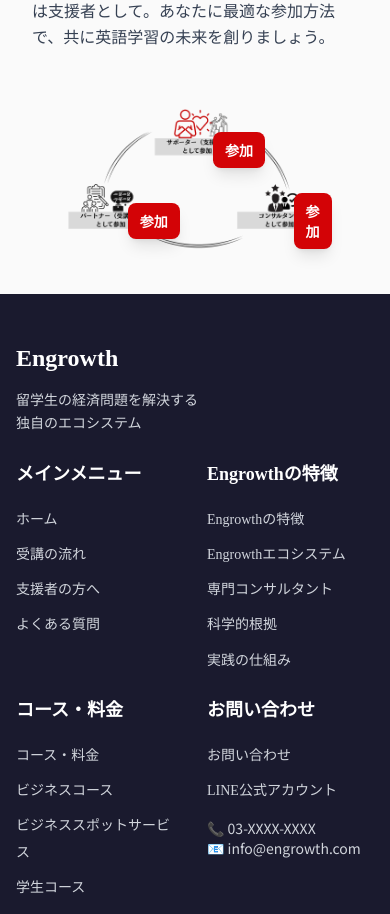
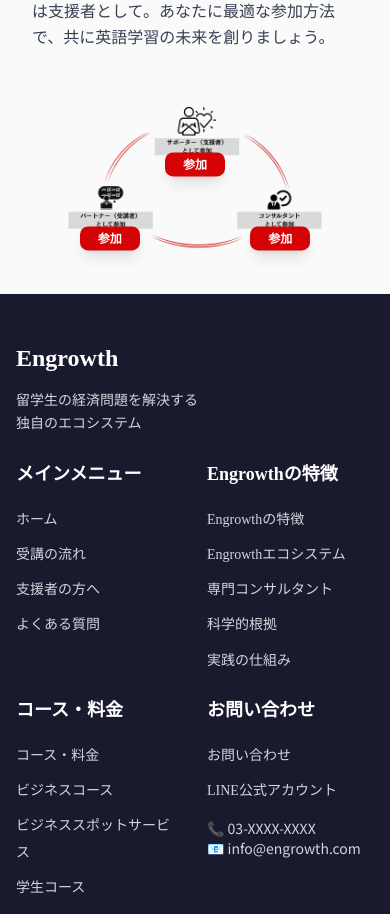
Before and after one commit to rino-07/engrowth, a Next.js app: page /about/ecosystem in a window 390 px wide. Shown: the part 4920-5834 px from the top of the page. Built offline with nearby package versions, Linux system fonts and the light colour scheme.

Commit message:
図を変更

```diff
--- a/src/app/about/ecosystem/page.tsx
+++ b/src/app/about/ecosystem/page.tsx
@@ -268,14 +268,14 @@
                     href="/contact"
                     className="absolute"
                     style={{
-                      top: '32%',
-                      left: '65%',
+                      top: '40%',
+                      left: '50%',
                       transform: 'translate(-50%, -50%)'
                     }}
                   >
                     <button
-                      className="px-3 py-2 md:px-4 md:py-2 text-white font-bold rounded-lg shadow-lg hover:opacity-90 transition-opacity text-sm md:text-base"
-                      style={{ backgroundColor: '#d30306' }}
+                      className="px-2 py-1 sm:px-3 sm:py-2 md:px-4 md:py-2 text-white font-bold rounded-lg shadow-lg hover:opacity-90 transition-opacity text-xs sm:text-sm md:text-base"
+                      style={{ backgroundColor: '#d30306', minWidth: '60px', maxWidth: '80px' }}
                     >
                       参加
                     </button>
@@ -286,14 +286,14 @@
                     href="/contact"
                     className="absolute"
                     style={{
-                      top: '75%',
-                      left: '36%',
+                      top: '85%',
+                      left: '21%',
                       transform: 'translate(-50%, -50%)'
                     }}
                   >
                     <button
-                      className="px-3 py-2 md:px-4 md:py-2 text-white font-bold rounded-lg shadow-lg hover:opacity-90 transition-opacity text-sm md:text-base"
-                      style={{ backgroundColor: '#d30306' }}
+                      className="px-2 py-1 sm:px-3 sm:py-2 md:px-4 md:py-2 text-white font-bold rounded-lg shadow-lg hover:opacity-90 transition-opacity text-xs sm:text-sm md:text-base"
+                      style={{ backgroundColor: '#d30306', minWidth: '60px', maxWidth: '80px' }}
                     >
                       参加
                     </button>
@@ -304,14 +304,14 @@
                     href="/contact"
                     className="absolute"
                     style={{
-                      top: '75%',
-                      left: '90%',
+                      top: '85%',
+                      left: '79%',
                       transform: 'translate(-50%, -50%)'
                     }}
                   >
                     <button
-                      className="px-3 py-2 md:px-4 md:py-2 text-white font-bold rounded-lg shadow-lg hover:opacity-90 transition-opacity text-sm md:text-base"
-                      style={{ backgroundColor: '#d30306' }}
+                      className="px-2 py-1 sm:px-3 sm:py-2 md:px-4 md:py-2 text-white font-bold rounded-lg shadow-lg hover:opacity-90 transition-opacity text-xs sm:text-sm md:text-base"
+                      style={{ backgroundColor: '#d30306', minWidth: '60px', maxWidth: '80px' }}
                     >
                       参加
                     </button>
```
Also changed, not shown: public/images/about/eco01.png, public/images/about/eco02.png.
